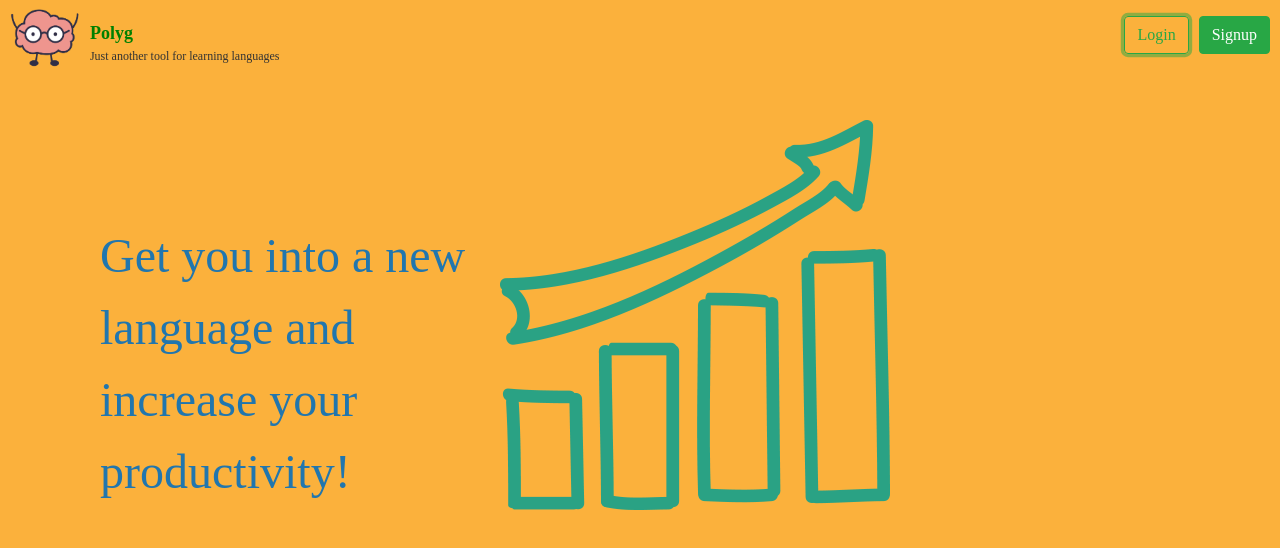
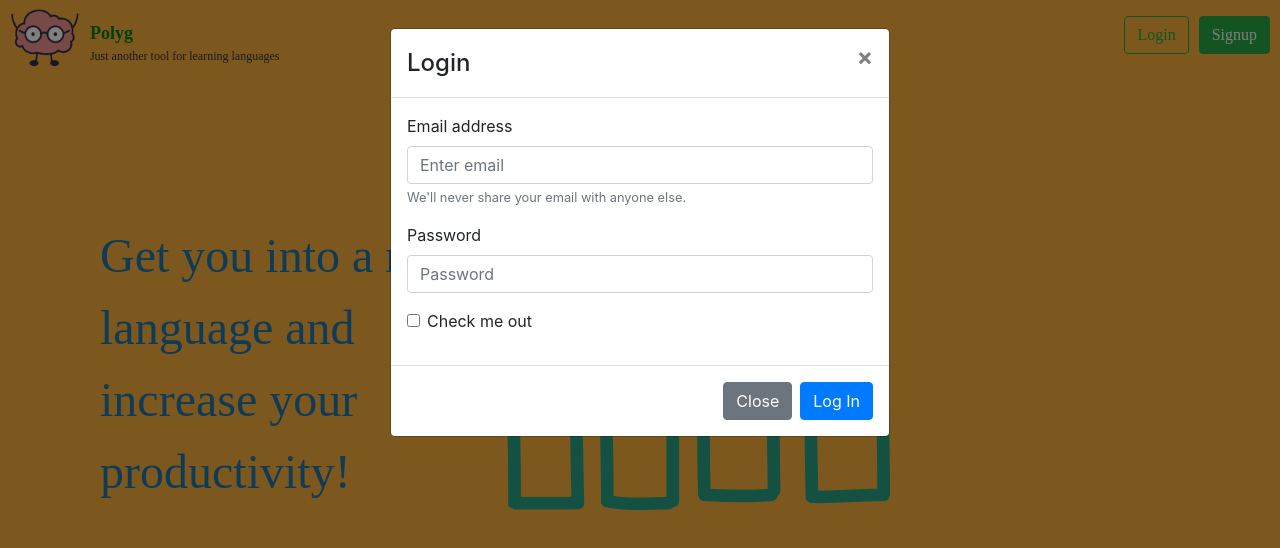
Before and after one commit to richardmedina/polyg-ui, a React (Create React App) app in the folder src/: page / in a window 1280 px wide. Both pictures are taken after a click on the button "Login". Shown: the top 548 px of the page. Built offline with nearby package versions, Linux system fonts and the light colour scheme; a web font is replaced by a local one.

Commit message:
Added WithModal High Order Component to login form

```diff
--- a/src/src/components/app-menu/app-menu.component.jsx
+++ b/src/src/components/app-menu/app-menu.component.jsx
@@ -2,10 +2,10 @@ import React from 'react'
 import { Button } from 'react-bootstrap'
 import './app-menu.styles.scss'
 
-const AppMenu = () =>
+const AppMenu = ({ handleLoginClick, handleSignupClick }) =>
   <div className='app-menu'>
-    <Button className='app-menu-item' variant='outline-success'>Login</Button>
-    <Button className='app-menu-item' variant='success'>Signup</Button>
+    <Button onClick={handleLoginClick} className='app-menu-item' variant='outline-success'>Login</Button>
+    <Button onClick={handleSignupClick} className='app-menu-item' variant='success'>Signup</Button>
   </div>
 
 export default AppMenu
--- a/src/src/components/login-form/login-form.component.jsx
+++ b/src/src/components/login-form/login-form.component.jsx
@@ -5,18 +5,17 @@ import {
   Button
 } from 'react-bootstrap'
 
-class LoginForm extends React.Component {
-  state = {
-    username: '',
-    password: ''
-  }
-
-  render(){
-    return (
+const LoginForm = ({ email, password, handleChange }) =>
   <Form>
     <Form.Group controlId="login-form-email">
       <Form.Label>Email address</Form.Label>
-          <Form.Control type="email" placeholder="Enter email" />
+      <Form.Control
+        type="email"
+        name='email'
+        placeholder="Enter email"
+        value={email}
+        onChange={handleChange}
+       />
       <Form.Text className="text-muted">
         We'll never share your email with anyone else.
       </Form.Text>
@@ -24,17 +23,17 @@ class LoginForm extends React.Component {
 
     <Form.Group controlId="login-form-password">
       <Form.Label>Password</Form.Label>
-          <Form.Control type="password" placeholder="Password" />
+      <Form.Control
+        type="password"
+        name='password'
+        placeholder="Password"
+        value={password}
+        onChange={handleChange}
+      />
     </Form.Group>
     <Form.Group controlId="formBasicCheckbox">
       <Form.Check type="checkbox" label="Check me out" />
     </Form.Group>
-        <Button variant="primary" type="button">
-          Log In
-        </Button>
   </Form>
-    )
-  }
-}
 
 export default LoginForm
--- a/src/src/containers/welcome-container/welcome-container.component.jsx
+++ b/src/src/containers/welcome-container/welcome-container.component.jsx
@@ -5,6 +5,10 @@ import './welcome-container.styles.scss'
 
 import AppLogo from 'components/app-logo/app-logo.component'
 import AppMenu from 'components/app-menu/app-menu.component'
+import LoginForm from 'components/login-form/login-form.component'
+import WithModal from 'hoc/with-modal.component'
+
+const LoginFormWithModal = WithModal(LoginForm)
 
 const appInfo = {
   title: 'Polyg',
@@ -13,16 +17,62 @@ const appInfo = {
 
 
 class WelcomeContainer extends React.Component {
+  state = {
+    loginModal: {
+      show: false,
+      email: '',
+      password: ''
+    }
+  }
+
+  handleLoginChange = evt => {
+    const { name, value } = evt.target
+    this.setState(prevState => ({
+      ...prevState,
+      loginModal: {
+        ...prevState.loginModal,
+        [name]: value
+      }
+    }))
+  }
+
+  handleModalShow = (key, show) => {
+    this.setState(prevState => ({
+      ...prevState,
+      [key]: {
+        ...(show ? {} : prevState[key]),
+        show: show
+      }
+    }))
+  }
+
+  handleLoginSubmit = evt => {
+    console.log('Submiting: ', this.state.loginModal)
+
+    this.handleModalShow('loginModal', false)
+  }
+
   render (){
     return (
-
       <div className='welcome-container'>
+        <LoginFormWithModal
+          title='Login'
+          okLabel='Log In'
+          cancelLabel='Close'
+          handleChange={this.handleLoginChange}
+          handleClose={() => this.handleModalShow('loginModal', false)}
+          handleSubmit={this.handleLoginSubmit}
+          {...this.state.loginModal}
+        />
         <div className='header'>
           <div className='app-logo'>
             <AppLogo { ...appInfo } />
           </div>
           <div className='app-menu'>
-            <AppMenu />
+            <AppMenu
+              handleLoginClick={() => { this.handleModalShow('loginModal', true)}}
+              handleSignupClick={() => {}}
+            />
           </div>
         </div>
         <div className='content'>
--- /dev/null
+++ b/src/src/hoc/with-modal.component.jsx
@@ -0,0 +1,38 @@
+import React from 'react'
+import {
+  Modal,
+  Button
+} from 'react-bootstrap'
+
+const WithModal = WrappedComponent => (
+  {
+    show = true,
+    title = '',
+    okLabel = 'Ok Label',
+    cancelLabel = 'Cancel Label',
+    handleSubmit = () => {},
+    handleClose = () => {},
+    handleChange = () => {},
+    ...props
+  }) =>
+  <>
+    { show && <Modal show={show} onHide={handleClose}>
+      <Modal.Header closeButton>
+        <Modal.Title>{title}</Modal.Title>
+      </Modal.Header>
+      <Modal.Body>
+        <WrappedComponent handleChange={handleChange} {...props} />
+      </Modal.Body>
+      <Modal.Footer>
+        <Button variant="secondary" onClick={handleClose}>
+          {cancelLabel}
+        </Button>
+        <Button variant="primary" onClick={handleSubmit}>
+          {okLabel}
+        </Button>
+      </Modal.Footer>
+    </Modal>
+    }
+  </>
+
+export default WithModal
```
Lines whose indentation alone changed are shown as unchanged.
